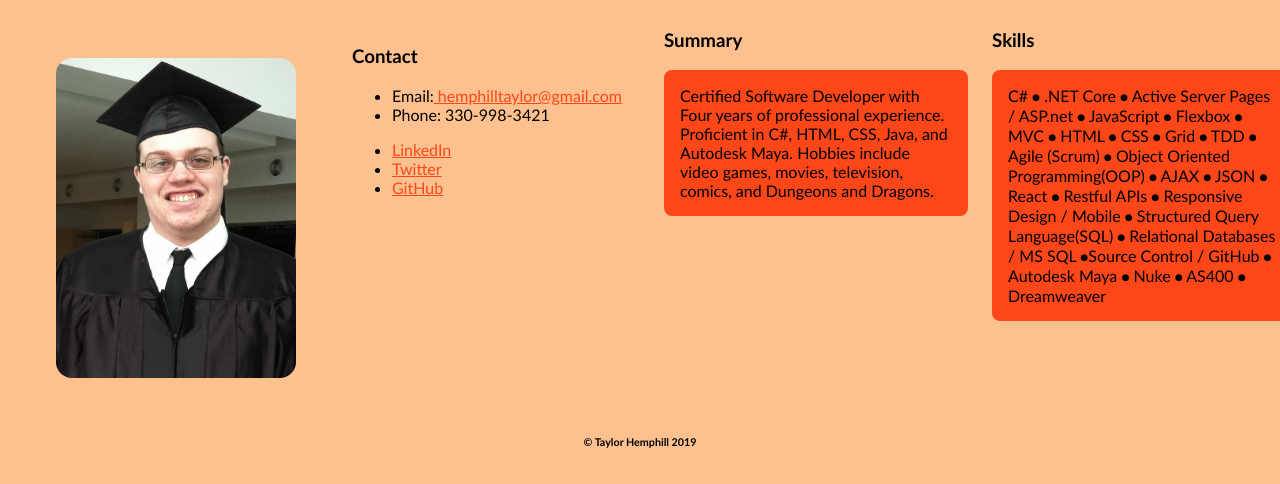
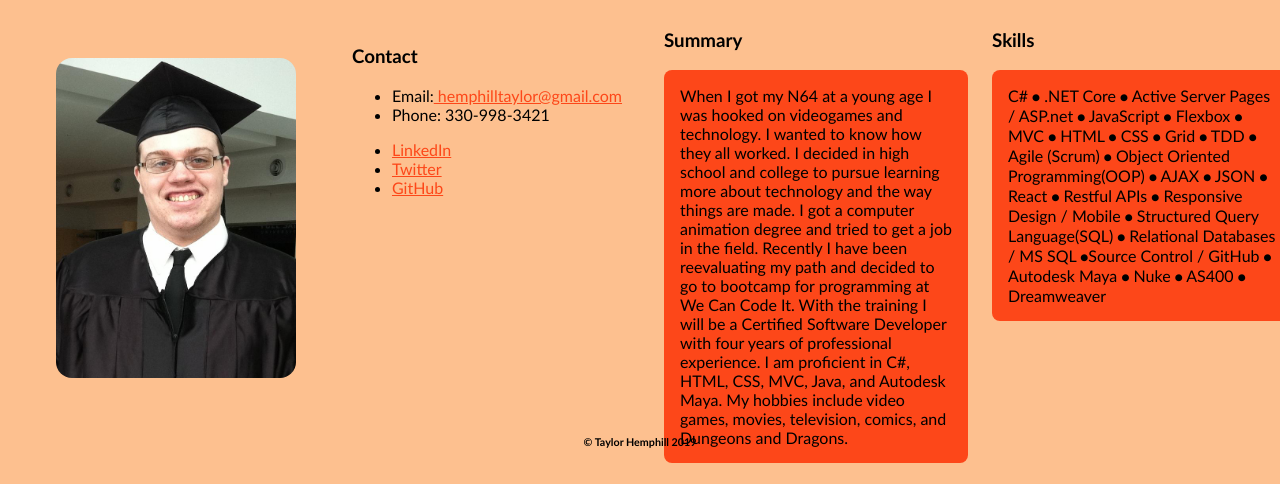
Before and after one commit to THemphill23/THemphill23.github.io, a plain HTML site: page aboutMe.html in a window 1280 px wide. Shown: the part 316-800 px from the top of the page. Drawn offline with Linux system fonts and the light colour scheme.

Commit message:
About Me Change

```diff
--- a/aboutMe.html
+++ b/aboutMe.html
@@ -42,9 +42,14 @@
         <section class=defineMe>
             <h3>Summary</h3>
             <p class="grid-item grid-item-3">
-                    Certified Software Developer with Four years of professional experience.
-                    Proficient in C#, HTML, CSS, Java, and Autodesk Maya.
-                    Hobbies include video games, movies, television, comics, and Dungeons and Dragons.
+                    When I got my N64 at a young age I was hooked on videogames and technology.
+                    I wanted to know how they all worked. I decided in high school and college to pursue
+                    learning more about technology and the way things are made. I got a computer animation degree
+                    and tried to get a job in the field. Recently I have been reevaluating my path and decided to
+                    go to bootcamp for programming at We Can Code It. With the training I will be a Certified
+                    Software Developer with four years of professional experience. I am proficient in C#, HTML,
+                    CSS, MVC, Java, and Autodesk Maya. My hobbies include video games, movies, television, comics,
+                    and Dungeons and Dragons.
             </p>
         </section>
         <section >
```
